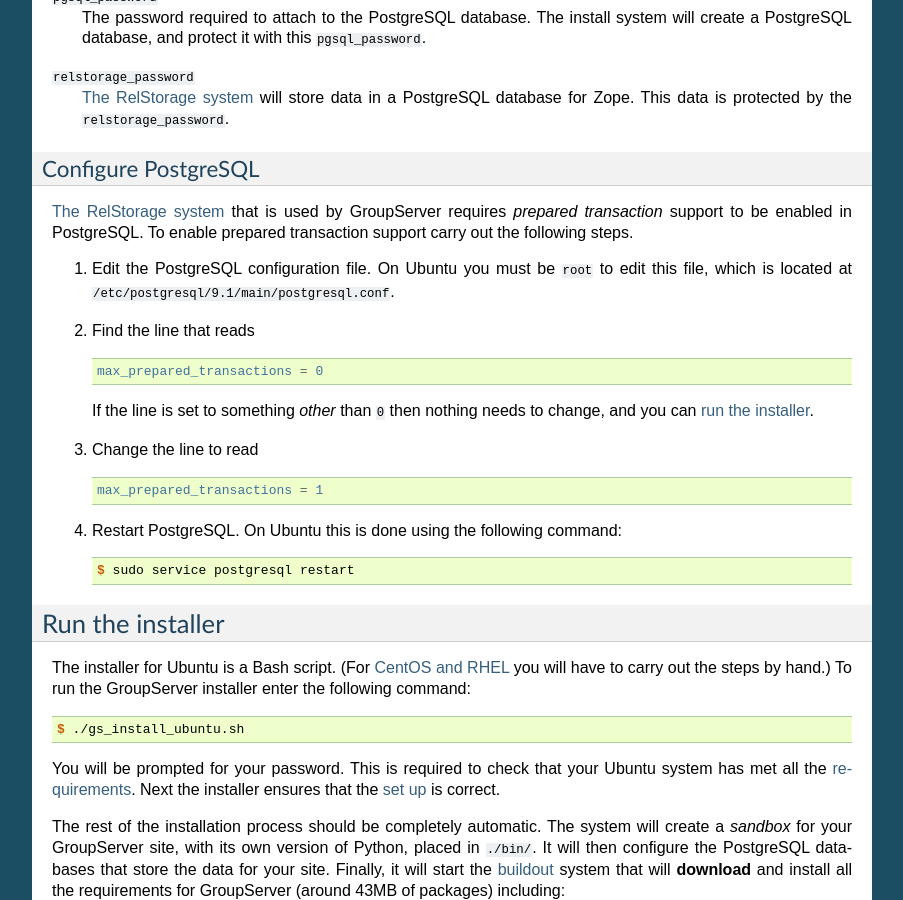
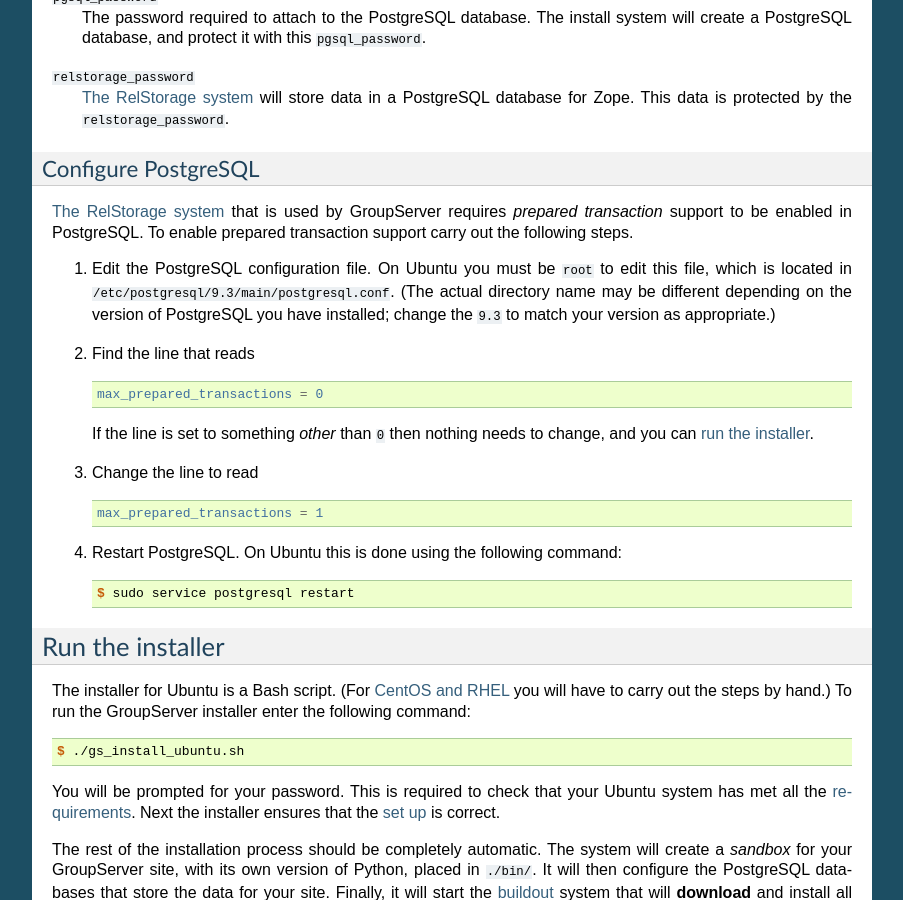
Before and after one commit to groupserver/buildout, a Sphinx documentation site: the page built from docs/groupserver-install.rst, in a window 1280 px wide and 900 px high, scrolled down 4409 px. Shown: the whole window, without its empty margins (198-1101 px from the left). Built offline with Sphinx 7.4.7, drawn with Linux system fonts in a browser that asks for light colours.

Commit message:
Dealing with different installed versions of PostgreSQL

```diff
--- a/docs/groupserver-install.rst
+++ b/docs/groupserver-install.rst
@@ -272,9 +272,12 @@
 enable prepared transaction support carry out the following
 steps.
 
-#. Edit the PostgreSQL configuration file. On Ubuntu you must be ``root``
-   to edit this file, which is located at
-   ``/etc/postgresql/9.1/main/postgresql.conf``.
+#. Edit the PostgreSQL configuration file. On Ubuntu you must be
+   ``root`` to edit this file, which is located in
+   ``/etc/postgresql/9.3/main/postgresql.conf``. (The actual
+   directory name may be different depending on the version of
+   PostgreSQL you have installed; change the ``9.3`` to match
+   your version as appropriate.)
 
 #. Find the line that reads
 
```
